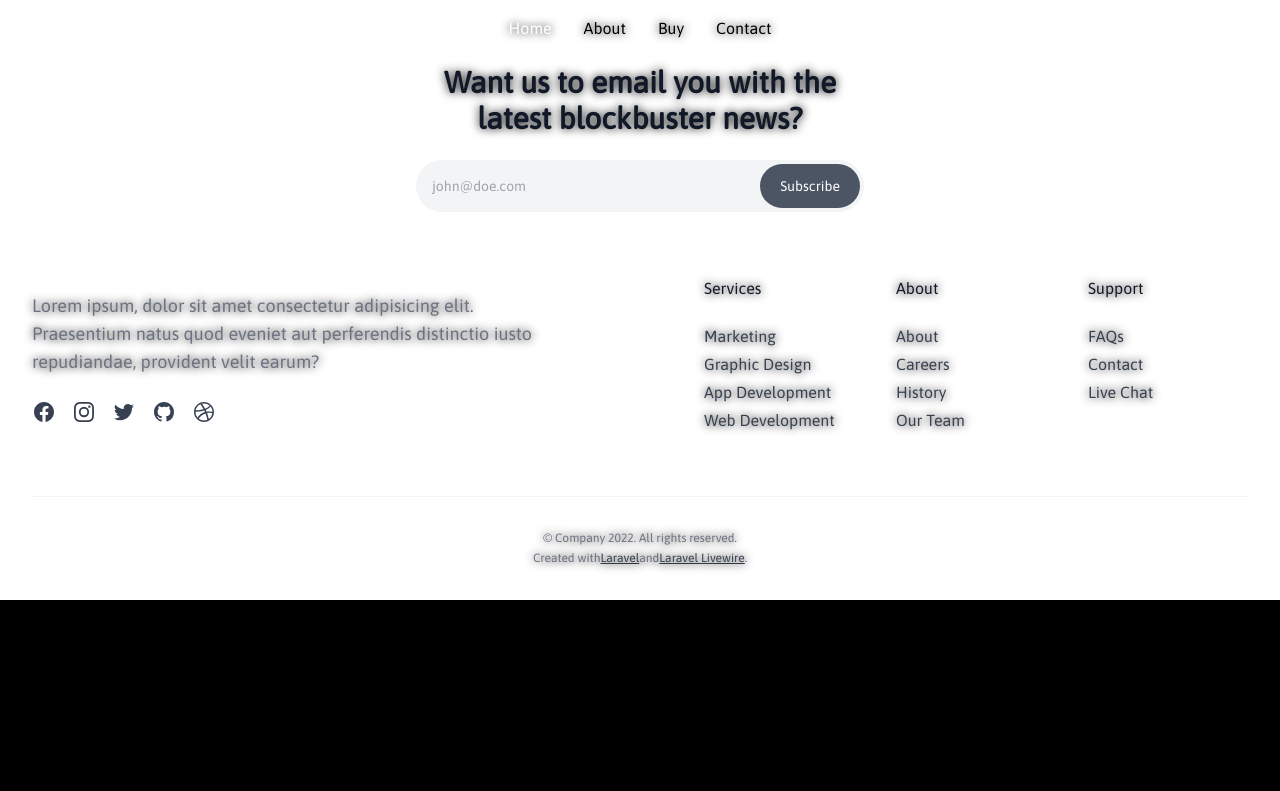
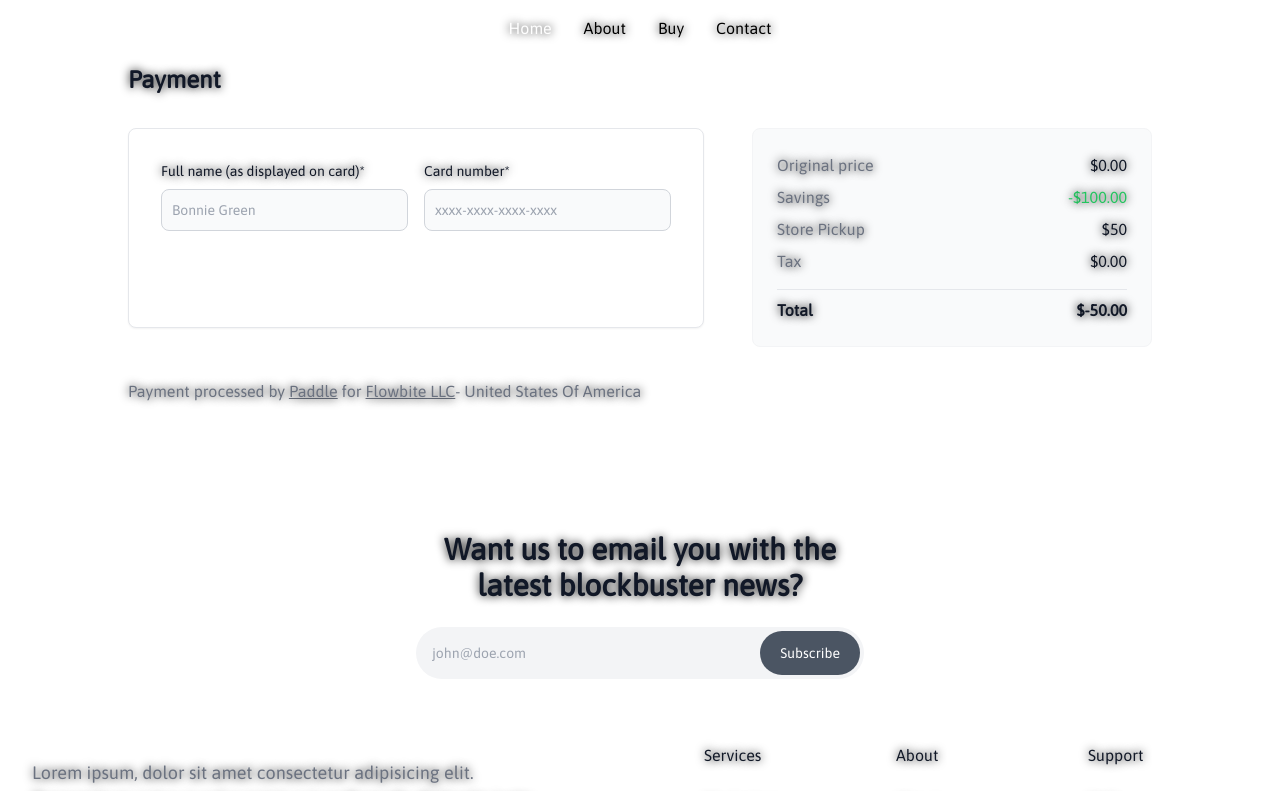
Before and after one commit to LeaaJr/app-cel, a React (Create React App) app: page /Checkout in a window 1280 px wide. Shown: the top 791 px of the page. Built offline with nearby package versions, Linux system fonts and the light colour scheme.

Commit message:
error-price

```diff
--- a/src/App.js
+++ b/src/App.js
@@ -4,7 +4,7 @@ import NavBar from './Components/Navbar'
 import Home from './Page/Home';
 import Footer from './Components/Footer';
 import Service from './Page/Service';
-import Checkout from './Page/Checkout';
+import CheckoutForm from './Page/Checkout';
 import ScrollToTop from './Scroll/ScrollToTop';
 
 function App() {
@@ -19,13 +19,15 @@ function App() {
         <Routes>
             <Route path="/" element={<Home/>} />
             <Route path="/Service" element={<Service/>} />
-            <Route path="/Checkout" element={<Checkout/>} />
+            <Route path="/Checkout" element={<CheckoutForm />} />
         </Routes>
         </main>
 
 
         {/* Footer */}
+        <section id="Footer">
         <Footer />
+        </section>
     </Router>
 
     </>
--- a/src/Page/Checkout.js
+++ b/src/Page/Checkout.js
@@ -1,213 +1,106 @@
-import React, { useState } from 'react';
-import Service from './Service';
+import React from 'react';
+import { useLocation } from 'react-router-dom'; // Importar useLocation
+import product from './Service'
 
 const CheckoutForm = () => {
-  const [formData, setFormData] = useState({
-    name: '',
-    email: '',
-    country: 'United States',
-    city: 'San Francisco',
-    address: '',
-    phone: '',
-    paymentMethod: 'credit-card',
-    deliveryMethod: 'standard',
-    voucher: '',
-  });
+  const location = useLocation();
+  const products = location.state?.products || []; // Asegurémonos de que recibimos los productos correctamente
 
+  console.log('Productos recibidos en CheckoutForm:', products); // Verificar en consola
 
-  const handleChange = (e) => {
-    const { name, value } = e.target;
-    setFormData((prev) => ({ ...prev, [name]: value }));
-  };
+  // Si los productos no están llegando, no continuamos con los cálculos
+  if (products.length === 0) {
+    console.error('No se recibieron productos!');
+  }
 
-  const applyVoucher = () => {
-    alert(`Voucher applied: ${formData.voucher}`);
-  };
+  // Calcular el precio total de los productos
+  const totalPrice = products.reduce((sum, item) => {
+    // Limpiamos el precio (eliminamos cualquier cosa que no sea un número o punto decimal)
+    const cleanedPrice = item.price.replace(/[^\d.-]/g, '');  // Eliminar todo excepto números y puntos
+    const priceValue = parseFloat(cleanedPrice);  // Convertimos el precio a un número flotante
 
-  const YourComponent = () => {
-    const [cart, setCart] = useState([]); // Aquí puedes gestionar los productos en el carrito
+    // Sumar el precio, asegurándonos de que el valor sea válido
+    return sum + (isNaN(priceValue) ? 0 : priceValue);
+  }, 0);
 
-    const getPrice = (productId) => {
-        const product = products.find(item => item.id === productId);
-        return product ? product.price : "No price available";
-      };
+  console.log('Precio total calculado:', totalPrice);
 
-    // Función para manejar el agregado de productos al carrito
-    const addToCart = (productId) => {
-      const product = products.find(item => item.id === productId);
-      if (product) {
-        setCart([...cart, product]);
-      }
-    };
+  // Aquí puedes añadir los cálculos de impuestos, envío, descuento, etc.
+  const tax = totalPrice * 0.1; // Ejemplo: 10% de impuesto
+  const shipping = 50; // Costo de envío fijo
+  const savings = 100; // Ejemplo de descuento
+  const finalTotal = totalPrice - savings + tax + shipping;
+
+  console.log(`Impuestos: ${tax}`);
+  console.log(`Envío: ${shipping}`);
+  console.log(`Descuento: ${savings}`);
+  console.log(`Total final: ${finalTotal}`);
 
   return (
-    <section className="bg-white py-8 antialiased dark:bg-black md:py-16" >
-    <form action="#" className="mx-auto max-w-screen-xl px-4 2xl:px-0">
-  <ol className="items-center flex w-full max-w-2xl text-center text-sm font-medium text-gray-500 dark:text-gray-400 sm:text-base">
-    <li className="after:border-1 flex items-center text-primary-700 after:mx-6 after:hidden after:h-1 after:w-full after:border-b after:border-gray-200 dark:text-primary-500 dark:after:border-gray-700 sm:after:inline-block sm:after:content-[''] md:w-full xl:after:mx-10">
-      <span className="flex items-center after:mx-2 after:text-gray-200 after:content-['/'] dark:after:text-gray-500 sm:after:hidden">
-        <svg className="me-2 h-4 w-4 sm:h-5 sm:w-5" aria-hidden="true" xmlns="http://www.w3.org/2000/svg" width="24" height="24" fill="none" viewBox="0 0 24 24">
-          <path stroke="currentColor" strokeLinecap="round" strokeLinejoin="round" strokeWidth="2" d="M8.5 11.5 11 14l4-4m6 2a9 9 0 1 1-18 0 9 9 0 0 1 18 0Z" />
-        </svg>
-        Cart
-      </span>
-    </li>
+    <section className="bg-white py-8 antialiased dark:bg-gray-900 md:py-16">
+      <div className="mx-auto max-w-screen-xl px-4 2xl:px-0">
+        <div className="mx-auto max-w-5xl">
+          <h2 className="text-xl font-semibold text-gray-900 dark:text-white sm:text-2xl">Payment</h2>
 
-    <li className="after:border-1 flex items-center text-primary-700 after:mx-6 after:hidden after:h-1 after:w-full after:border-b after:border-gray-200 dark:text-primary-500 dark:after:border-gray-700 sm:after:inline-block sm:after:content-['/'] md:w-full xl:after:mx-10">
-      <span className="flex items-center after:mx-2 after:text-gray-200 after:content-['/'] dark:after:text-gray-500 sm:after:hidden">
-        <svg className="me-2 h-4 w-4 sm:h-5 sm:w-5" aria-hidden="true" xmlns="http://www.w3.org/2000/svg" width="24" height="24" fill="none" viewBox="0 0 24 24">
-          <path stroke="currentColor" strokeLinecap="round" strokeLinejoin="round" strokeWidth="2" d="M8.5 11.5 11 14l4-4m6 2a9 9 0 1 1-18 0 9 9 0 0 1 18 0Z" />
-        </svg>
-        Checkout
-      </span>
-    </li>
+          <div className="mt-6 sm:mt-8 lg:flex lg:items-start lg:gap-12">
+            {/* Formulario de pago */}
+            <form action="#" className="w-full rounded-lg border border-gray-200 bg-white p-4 shadow-sm dark:border-gray-700 dark:bg-gray-800 sm:p-6 lg:max-w-xl lg:p-8">
+              <div className="mb-6 grid grid-cols-2 gap-4">
+                <div className="col-span-2 sm:col-span-1">
+                  <label htmlFor="full_name" className="mb-2 block text-sm font-medium text-gray-900 dark:text-white">Full name (as displayed on card)*</label>
+                  <input type="text" id="full_name" className="block w-full rounded-lg border border-gray-300 bg-gray-50 p-2.5 text-sm text-gray-900 focus:border-primary-500 focus:ring-primary-500 dark:border-gray-600 dark:bg-gray-700 dark:text-white dark:placeholder:text-gray-400 dark:focus:border-primary-500 dark:focus:ring-primary-500" placeholder="Bonnie Green" required />
+                </div>
 
-    <li className="flex shrink-0 items-center">
-      <svg className="me-2 h-4 w-4 sm:h-5 sm:w-5" aria-hidden="true" xmlns="http://www.w3.org/2000/svg" width="24" height="24" fill="none" viewBox="0 0 24 24">
-        <path stroke="currentColor" strokeLinecap="round" strokeLinejoin="round" strokeWidth="2" d="M8.5 11.5 11 14l4-4m6 2a9 9 0 1 1-18 0 9 9 0 0 1 18 0Z" />
-      </svg>
-      Order summary
-    </li>
-  </ol>
+                <div className="col-span-2 sm:col-span-1">
+                  <label htmlFor="card-number-input" className="mb-2 block text-sm font-medium text-gray-900 dark:text-white">Card number*</label>
+                  <input type="text" id="card-number-input" className="block w-full rounded-lg border border-gray-300 bg-gray-50 p-2.5 pe-10 text-sm text-gray-900 focus:border-primary-500 focus:ring-primary-500 dark:border-gray-600 dark:bg-gray-700 dark:text-white dark:placeholder:text-gray-400 dark:focus:border-primary-500 dark:focus:ring-primary-500" placeholder="xxxx-xxxx-xxxx-xxxx" required />
+                </div>
+              </div>
 
-  <div className="mt-6 sm:mt-8 lg:flex lg:items-start lg:gap-12 xl:gap-16">
-    <div className="min-w-0 flex-1 space-y-8">
-      <div className="space-y-4">
-        <h2 className="text-xl font-semibold text-gray-900 dark:text-white">Delivery Details</h2>
+              <button type="submit" className="flex w-full items-center justify-center rounded-lg bg-primary-700 px-5 py-2.5 text-sm font-medium text-white hover:bg-primary-800 focus:outline-none focus:ring-4 focus:ring-primary-300 dark:bg-primary-600 dark:hover:bg-primary-700 dark:focus:ring-primary-800">Pay now</button>
+            </form>
 
-        <div className="grid grid-cols-1 gap-4 sm:grid-cols-2">
-          <div>
-            <label htmlFor="your_name" className="mb-2 block text-sm font-medium text-gray-900 dark:text-white"> Your name </label>
-            <input
-              type="text"
-              id="your_name"
-              className="block w-full rounded-lg border border-gray-300 bg-gray-50 p-2.5 text-sm text-gray-900 focus:border-primary-500 focus:ring-primary-500 dark:border-gray-600 dark:bg-gray-700 dark:text-white dark:placeholder:text-gray-400 dark:focus:border-primary-500 dark:focus:ring-primary-500"
-              placeholder="Bonnie Green"
-              required
-            />
+            {/* Resumen de precio */}
+            <div className="mt-6 grow sm:mt-8 lg:mt-0">
+              <div className="space-y-4 rounded-lg border border-gray-100 bg-gray-50 p-6 dark:border-gray-700 dark:bg-gray-800">
+                <div className="space-y-2">
+                  <dl className="flex items-center justify-between gap-4">
+                    <dt className="text-base font-normal text-gray-500 dark:text-gray-400">Original price</dt>
+                    <dd className="text-base font-medium text-gray-900 dark:text-white">${totalPrice.toFixed(2)}</dd>
+                  </dl>
+
+                  <dl className="flex items-center justify-between gap-4">
+                    <dt className="text-base font-normal text-gray-500 dark:text-gray-400">Savings</dt>
+                    <dd className="text-base font-medium text-green-500">-${savings.toFixed(2)}</dd>
+                  </dl>
+
+                  <dl className="flex items-center justify-between gap-4">
+                    <dt className="text-base font-normal text-gray-500 dark:text-gray-400">Store Pickup</dt>
+                    <dd className="text-base font-medium text-gray-900 dark:text-white">${shipping}</dd>
+                  </dl>
+
+                  <dl className="flex items-center justify-between gap-4">
+                    <dt className="text-base font-normal text-gray-500 dark:text-gray-400">Tax</dt>
+                    <dd className="text-base font-medium text-gray-900 dark:text-white">${tax.toFixed(2)}</dd>
+                  </dl>
+                </div>
+
+                <dl className="flex items-center justify-between gap-4 border-t border-gray-200 pt-2 dark:border-gray-700">
+                  <dt className="text-base font-bold text-gray-900 dark:text-white">Total</dt>
+                  <dd className="text-base font-bold text-gray-900 dark:text-white">${finalTotal.toFixed(2)}</dd>
+                </dl>
+              </div>
+            </div>
           </div>
 
-          <div>
-            <label htmlFor="your_email" className="mb-2 block text-sm font-medium text-gray-900 dark:text-white"> Your email* </label>
-            <input
-              type="email"
-              id="your_email"
-              className="block w-full rounded-lg border border-gray-300 bg-gray-50 p-2.5 text-sm text-gray-900 focus:border-primary-500 focus:ring-primary-500 dark:border-gray-600 dark:bg-gray-700 dark:text-white dark:placeholder:text-gray-400 dark:focus:border-primary-500 dark:focus:ring-primary-500"
-              placeholder="name@flowbite.com"
-              required
-            />
-          </div>
-
-          <div>
-            <label htmlFor="address" className="mb-2 block text-sm font-medium text-gray-900 dark:text-white"> Address </label>
-            <input
-              type="text"
-              id="address"
-              className="block w-full rounded-lg border border-gray-300 bg-gray-50 p-2.5 text-sm text-gray-900 focus:border-primary-500 focus:ring-primary-500 dark:border-gray-600 dark:bg-gray-700 dark:text-white dark:placeholder:text-gray-400 dark:focus:border-primary-500 dark:focus:ring-primary-500"
-              placeholder="123 Main St"
-              required
-            />
-          </div>
-
-          <div>
-            <label htmlFor="phone" className="mb-2 block text-sm font-medium text-gray-900 dark:text-white"> Phone Number </label>
-            <input
-              type="tel"
-              id="phone"
-              className="block w-full rounded-lg border border-gray-300 bg-gray-50 p-2.5 text-sm text-gray-900 focus:border-primary-500 focus:ring-primary-500 dark:border-gray-600 dark:bg-gray-700 dark:text-white dark:placeholder:text-gray-400 dark:focus:border-primary-500 dark:focus:ring-primary-500"
-              placeholder="+1 234 567 890"
-            />
-          </div>
-
-          <div>
-            <label htmlFor="country" className="mb-2 block text-sm font-medium text-gray-900 dark:text-white"> Country* </label>
-            <select
-              id="country"
-              className="block w-full rounded-lg border border-gray-300 bg-gray-50 p-2.5 text-sm text-gray-900 focus:border-primary-500 focus:ring-primary-500 dark:border-gray-600 dark:bg-gray-700 dark:text-white dark:placeholder:text-gray-400 dark:focus:border-primary-500 dark:focus:ring-primary-500"
-            >
-              <option>United States</option>
-              <option>Australia</option>
-              <option>France</option>
-              <option>Spain</option>
-              <option>United Kingdom</option>
-            </select>
-          </div>
-
-          <div>
-            <label htmlFor="city" className="mb-2 block text-sm font-medium text-gray-900 dark:text-white"> City* </label>
-            <select
-              id="city"
-              className="block w-full rounded-lg border border-gray-300 bg-gray-50 p-2.5 text-sm text-gray-900 focus:border-primary-500 focus:ring-primary-500 dark:border-gray-600 dark:bg-gray-700 dark:text-white dark:placeholder:text-gray-400 dark:focus:border-primary-500 dark:focus:ring-primary-500"
-            >
-              <option>San Francisco</option>
-              <option>New York</option>
-              <option>Los Angeles</option>
-              <option>Chicago</option>
-              <option>Houston</option>
-            </select>
-          </div>
-
+          <p className="mt-6 text-center text-gray-500 dark:text-gray-400 sm:mt-8 lg:text-left">
+            Payment processed by <a href="#" title="" className="font-medium text-primary-700 underline hover:no-underline dark:text-primary-500">Paddle</a> for <a href="#" title="" className="font-medium text-primary-700 underline hover:no-underline dark:text-primary-500">Flowbite LLC</a>
+            - United States Of America
+          </p>
         </div>
       </div>
-
-      <div className="space-y-4">
-        <h2 className="text-xl font-semibold text-gray-900 dark:text-white">Payment Method</h2>
-
-        <div>
-          <label htmlFor="payment_method" className="mb-2 block text-sm font-medium text-gray-900 dark:text-white"> Select Payment Method </label>
-          <select
-            id="payment_method"
-            className="block w-full rounded-lg border border-gray-300 bg-gray-50 p-2.5 text-sm text-gray-900 focus:border-primary-500 focus:ring-primary-500 dark:border-gray-600 dark:bg-gray-700 dark:text-white dark:placeholder:text-gray-400 dark:focus:border-primary-500 dark:focus:ring-primary-500"
-          >
-            <option value="credit_card">Credit Card</option>
-            <option value="paypal">Paypal</option>
-            <option value="bank_transfer">Bank Transfer</option>
-          </select>
-        </div>
-      </div>
-
-      <div className="space-y-4">
-        <label htmlFor="voucher" className="block text-sm font-medium text-gray-900 dark:text-white"> Voucher Code </label>
-        <div className="flex gap-4">
-          <input
-            type="text"
-            id="voucher"
-            className="block w-full rounded-lg border border-gray-300 bg-gray-50 p-2.5 text-sm text-gray-900 focus:border-primary-500 focus:ring-primary-500 dark:border-gray-600 dark:bg-gray-700 dark:text-white dark:placeholder:text-gray-400 dark:focus:border-primary-500 dark:focus:ring-primary-500"
-            placeholder="Enter your voucher code"
-          />
-          <button
-            type="button"
-            className="w-24 rounded-lg bg-primary-700 px-4 py-2.5 text-sm text-white hover:bg-primary-800 focus:outline-none"
-          >
-            Apply
-          </button>
-        </div>
-      </div>
-
-      <div className="mt-8">
-        <button
-          type="submit"
-          className="w-full rounded-lg bg-primary-700 px-6 py-3 text-lg text-white hover:bg-primary-800 focus:outline-none"
-        >
-          Confirm Order
-        </button>
-      </div>
-    </div>
-
-    <div className="mt-8 lg:mt-0 lg:max-w-xs">
-      <div className="space-y-4 rounded-lg border border-gray-200 bg-gray-50 p-4 shadow-lg dark:border-gray-600 dark:bg-gray-800">
-        <h3 className="text-lg font-semibold text-gray-900 dark:text-white">Order Summary</h3>
-        <ul className="space-y-2 text-sm text-gray-900 dark:text-white">
-        </ul>
-        <hr className="my-4" />
-        <p className="text-lg font-semibold text-gray-900 dark:text-white">${price}</p>
-      </div>
-    </div>
-  </div>
-</form>
-
     </section>
   );
-}};
+};
 
 export default CheckoutForm;
```
Also changed, not shown: src/Components/Navbar.js (+6 -4 lines), src/Page/Service.js (+32 -15 lines).
